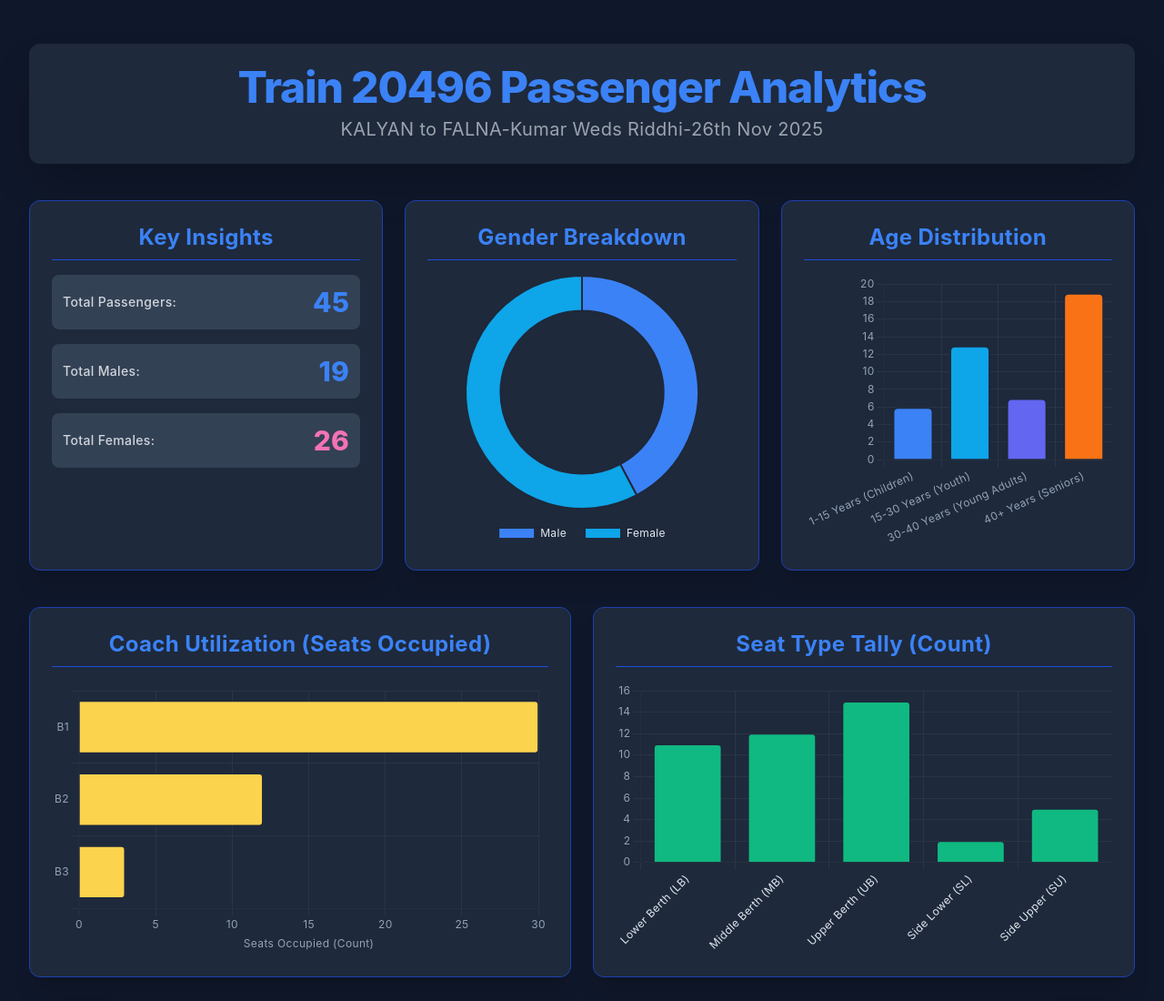
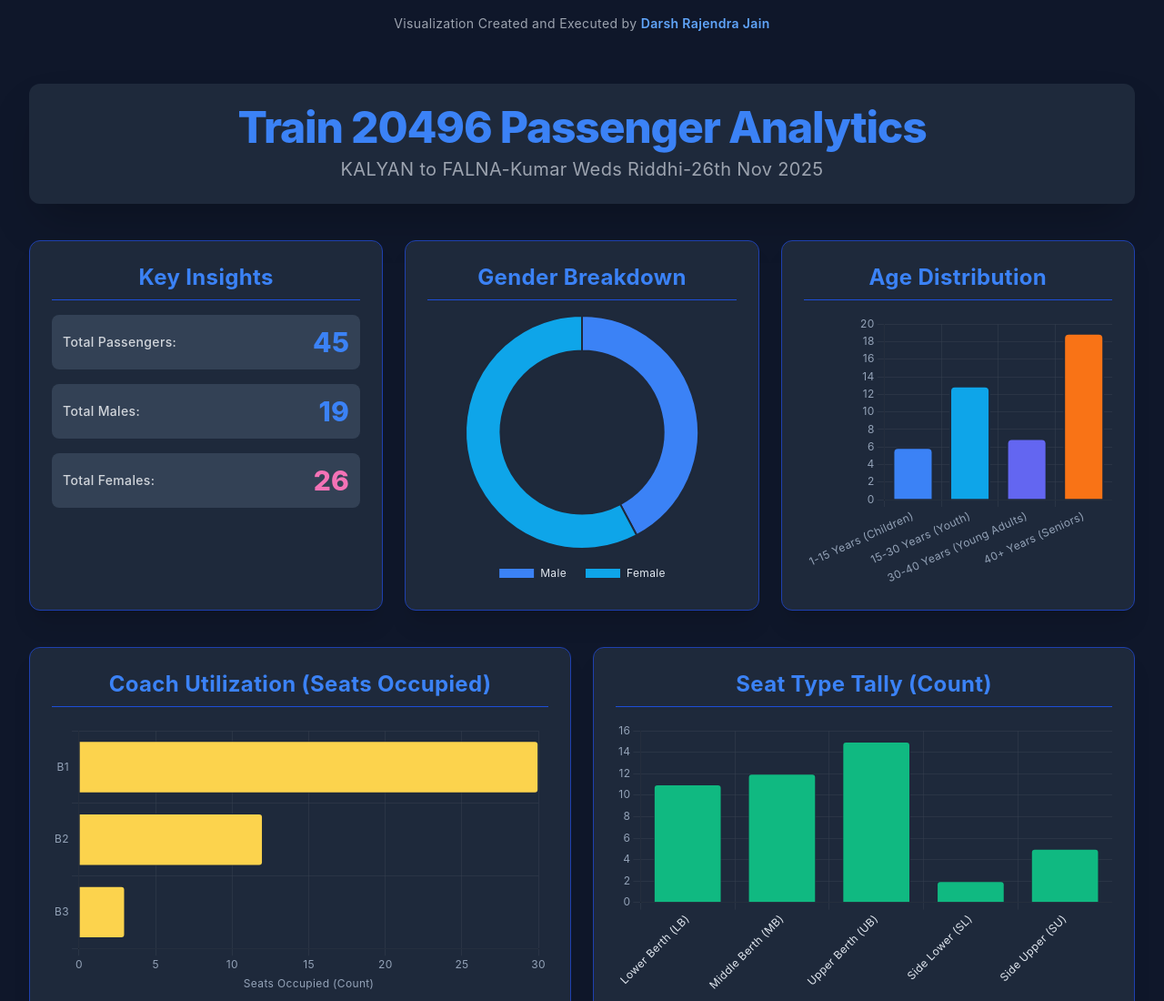
Before and after one commit to darshjaintrial-maker/KalyantoFalna, a plain HTML site: page index.html in a window 1280 px wide. Shown: the top 1100 px of the page at 91% size. Drawn offline with nearby package versions, Linux system fonts and the light colour scheme.

Commit message:
Update index.html

```diff
--- a/index.html
+++ b/index.html
@@ -98,6 +98,10 @@
 </head>
 <body class="deep-blue-bg text-gray-100 min-h-screen">
     <div class="text-center text-gray-400 mt-4 mb-6 text-sm tracking-wide">
+        <div class="text-center text-gray-400 mt-4 mb-6 text-sm tracking-wide">
+    Visualization Created and Executed by <span class="font-semibold text-blue-400">Darsh Rajendra Jain</span>
+        </div>
+
 
 
     <div class="container mx-auto p-4 md:p-8">
```
